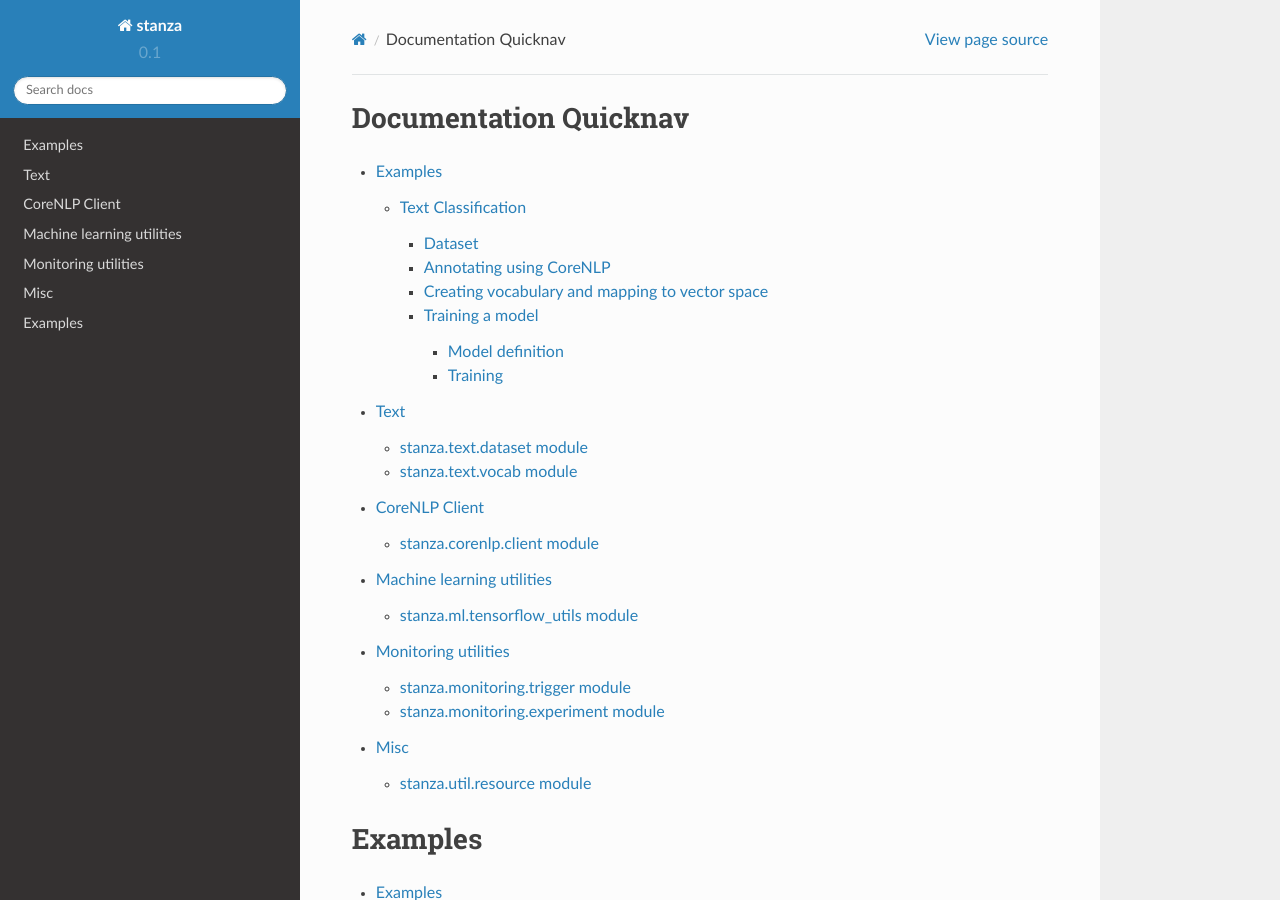
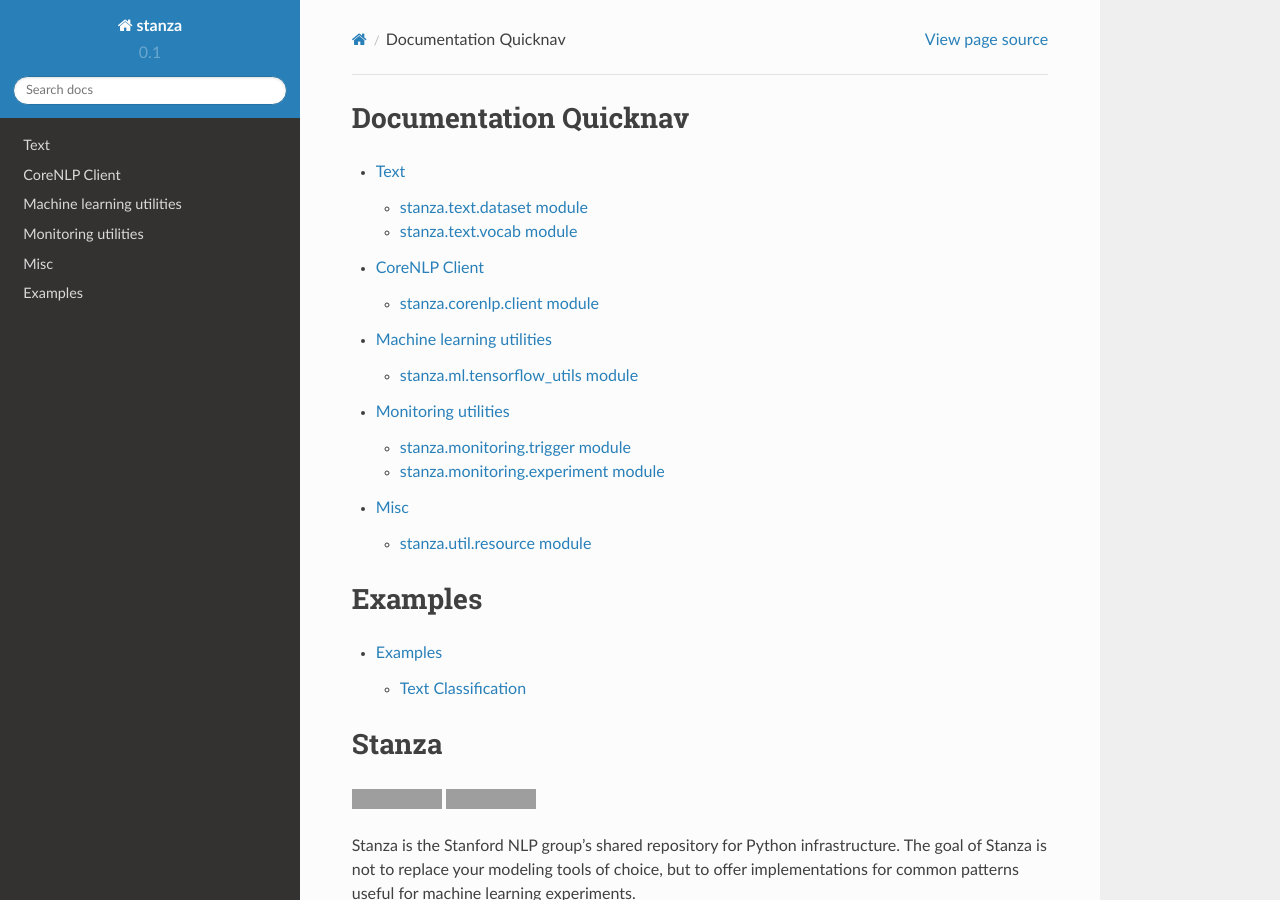
Before and after one commit to stanfordnlp/stanza-old, a Sphinx documentation site: the page built from docs/index.rst, in a window 1280 px wide and 900 px high. Built offline with Sphinx 7.4.7 and the Read the Docs theme 2.0.0, drawn with Linux system fonts in a browser that asks for light colours; some of the changed text lies outside the part shown; grey boxes are pictures that could not be loaded.

Commit message:
remove examples from main TOC

```diff
--- a/README.rst
+++ b/README.rst
@@ -104,7 +104,7 @@
    -  [ ] a tool for interacting with an already running job via edits
       to a text file
 
--  [ ] an API for calling CoreNLP
+-  [x] an API for calling CoreNLP
 
 For Stanford NLP members
 ------------------------
--- a/docs/index.rst
+++ b/docs/index.rst
@@ -10,7 +10,6 @@
 .. toctree::
    :maxdepth: 4
 
-   Examples <examples>
    Text <stanza.text>
    CoreNLP Client <stanza.corenlp>
    Machine learning utilities <stanza.ml>
```
